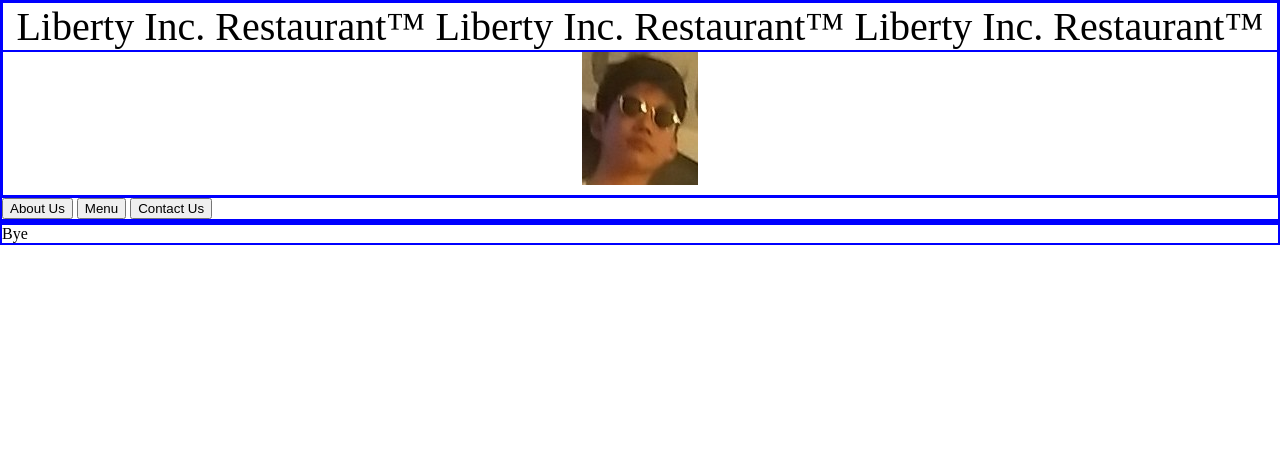
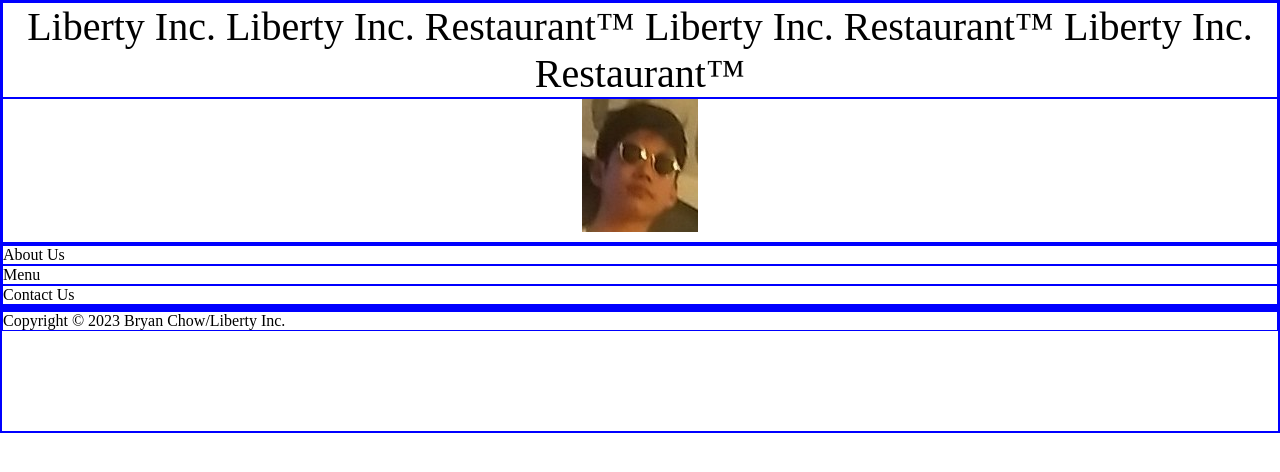
Before and after one commit to Bchow2001/Restaurant, a plain HTML site: page index.html in a window 1280 px wide. Drawn offline with Linux system fonts and the light colour scheme.

Commit message:
Final commit

```diff
--- a/index.html
+++ b/index.html
@@ -11,23 +11,27 @@
     <div class="body-wrapper">
       <div class="header">
         <div class="title-wrapper">
-        <span class="title">Liberty Inc. Restaurant™</span>
+        <span class="title" id="show-last">Liberty Inc.</span>
+        <span class="title" id="hide-last">Liberty Inc. Restaurant™</span>
         <span class="title" id="hide">Liberty Inc. Restaurant™</span>
         <span class="title" id="hide2">Liberty Inc. Restaurant™</span>
         </div>
         <div class="logo"><img id="logo" src="./assets/Logo.jpg" alt=""></div>
       </div>
       <div class="tab-name">
-        <button id="about-us">About Us</button>
-        <button id="menu">Menu</button>
-        <button id="contact-us">Contact Us</button>
+        <div id="about-us" class="on nav">About Us</div>
+        <div id="menu" class="on nav">Menu</div>
+        <div id="contact-us" class="on nav">Contact Us</div>
       </div>
       <div class="content-wrapper">
         <div class="content-div">
 
         </div>
       </div>
-      <div class="footer">Bye</div>
+      <div class="footer-wrapper">
+        <div id="copyright">Copyright © 2023 Bryan Chow/Liberty Inc.</div>
+            <a href="https://github.com/Bchow2001"><img id="github" src="./assets/github-mark-white.svg" alt="Github Logo"></a>
+      </div>
     </div>
   </body>
 </html>
```
Also changed, not shown: assets/fonts/Punktype.ttf (added), assets/fonts/Tamette Punkdomed.ttf (added), assets/fonts/vVWweRraType.ttf (added).
